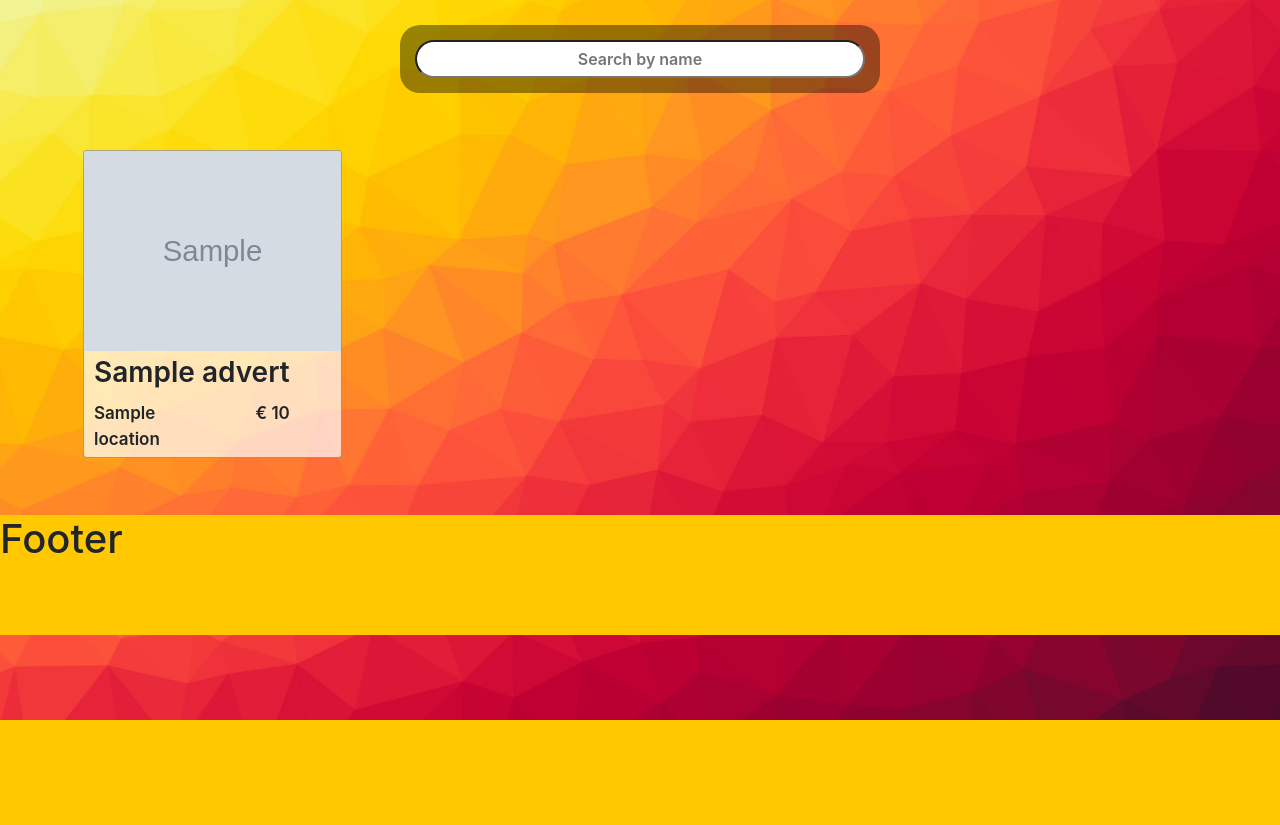
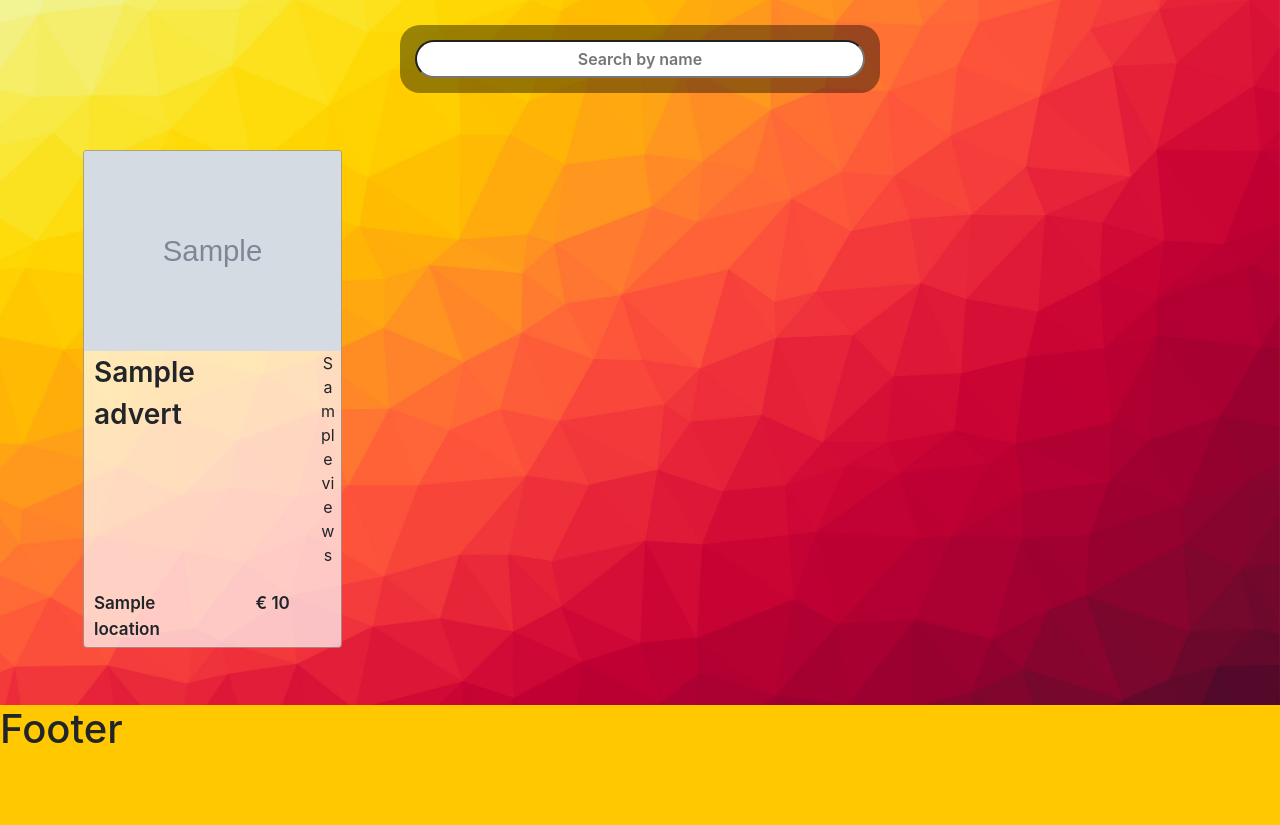
Before and after one commit to romangrubic/Snoop-Adverts-Flask, a Flask app: page /home_garden_diy in a window 1280 px wide. Shown: the part 80-905 px from the top of the page. Before the commit the page ends 800 px from the top, so only its background shows below. Run offline with Flask 2, Linux system fonts and the light colour scheme; grey boxes marked "Sample" are stand-in pictures; a database or web service that is not in the repository returns one stand-in record (values such as "Sample title"); some libraries are stand-ins or nearby versions.

Commit message:
Implemented view counter for adverts and home page.

```diff
--- a/app.py
+++ b/app.py
@@ -17,7 +17,14 @@
 # --------- Home page -------------------------------------------
 @app.route('/home')
 def home():
-    return render_template('home.html', tittle="Home")
+    total_view()
+    return render_template('home.html', tittle="Home", views=mongo.db.total_view.find())
+
+
+def total_view():
+    total_view = mongo.db.total_view
+    total_view.update({'_id': ObjectId('5e4edcbd1c9d440000e3b783')}, {'$inc': {'views': 1}})
+    return True
 
 
 # --------- Marketplace page ----------------------------------------
@@ -38,7 +45,7 @@
     return render_template('marketplace.html', tittle="Home, garden and DIY", adverts=mongo.db.advert.find({'category_name': 'Home, garden, DIY'}))
 
 
-# --------- Filter: Home ------------------------------------
+# --------- Filter: PC stuff-----------------------------------
 @app.route('/pc_stuff_and_games')
 def pc_stuff_and_games():
     return render_template('marketplace.html', tittle="PC stuff and games", adverts=mongo.db.advert.find({'category_name': 'PC stuff and games'}))
@@ -58,7 +65,14 @@
 @app.route('/view_advert/<advert_id>')
 def view_advert(advert_id):
     advert = mongo.db.advert.find_one({'_id': ObjectId(advert_id)})
+    view_count(advert_id)
     return render_template('view_advert.html', tittle="Advert info", advert=advert)
+
+
+def view_count(advert_id):
+    advert = mongo.db.advert
+    advert.update({'_id': ObjectId(advert_id)}, {'$inc': {'views': 1}})
+    return True
 
 
 # ----------- Add advert ----------------------------------------
@@ -83,7 +97,8 @@
         'price': request.form.get('price'),
         'contact_info': request.form.get('contact_info'),
         'location': request.form.get('location'),
-        'imageURL': advert_image.filename
+        'imageURL': advert_image.filename,
+        'views': 0
     }
     advert.insert_one(new_advert)
     return redirect(url_for('marketplace'))
@@ -123,7 +138,8 @@
         'price': request.form.get('price'),
         'contact_info': request.form.get('contact_info'),
         'location': request.form.get('location'),
-        'imageURL': image_filename
+        'imageURL': image_filename,
+        'views': int(request.form.get('views'))
     })
     return redirect(url_for('view_advert', advert_id=advert_id))
 
--- a/templates/base.html
+++ b/templates/base.html
@@ -32,6 +32,9 @@
     <footer id="footer" >
         <div>
             <h1>Footer</h1>
+            {% for view in views %}
+            <h5>This page has been visited {{view.views}} times! Thank you!</h5>
+            {% endfor %}
         </div>
     </footer>
 	<script src="https://cdnjs.cloudflare.com/ajax/libs/jquery/3.4.1/jquery.min.js"></script>
--- a/templates/marketplace.html
+++ b/templates/marketplace.html
@@ -14,7 +14,14 @@
 				<div class="card">
 					<img src="{{url_for('file', filename=advert['imageURL'])}}" class="card-img-top" width="200px" height="200px" alt="{{advert.advert_name}}">
 					<div class="card-body">
+                    <div class="row">
+                    <div class="col-10">
 						<p class="card-title">{{advert.advert_name.capitalize()}}</p>
+                        </div>
+                        <div class="col-2">
+                        <p>{{advert.views}}</p>
+                        </div>
+                        </div>
 						<div class="row">
 							<div class="col-7">
 								<p class="card-text">{{advert.location}}</p>
```
Also changed, not shown: templates/edit_advert.html (+8 -0 lines).
